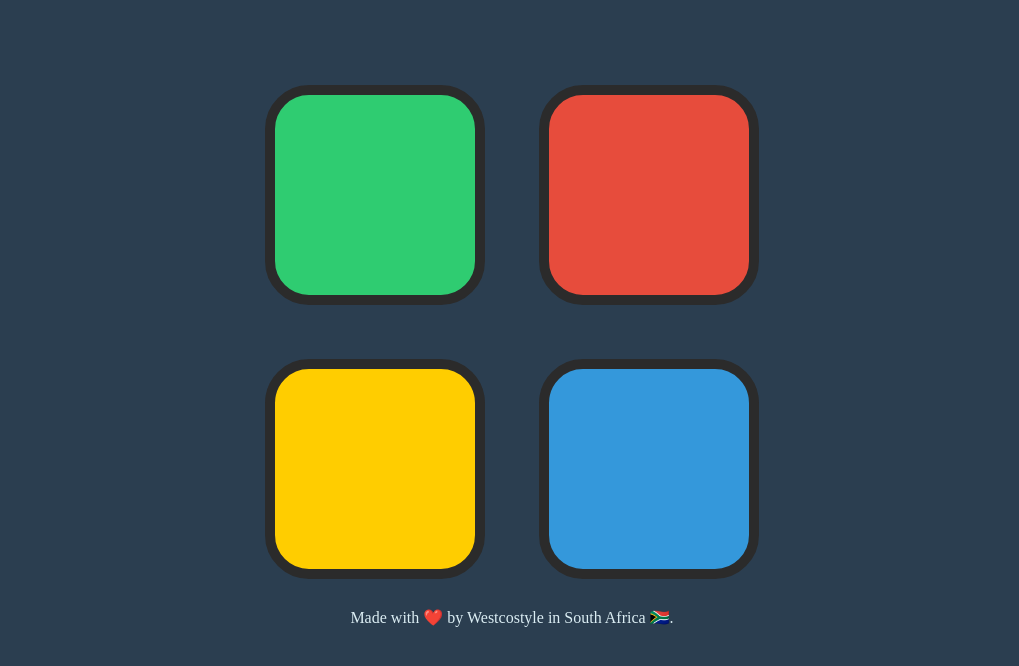
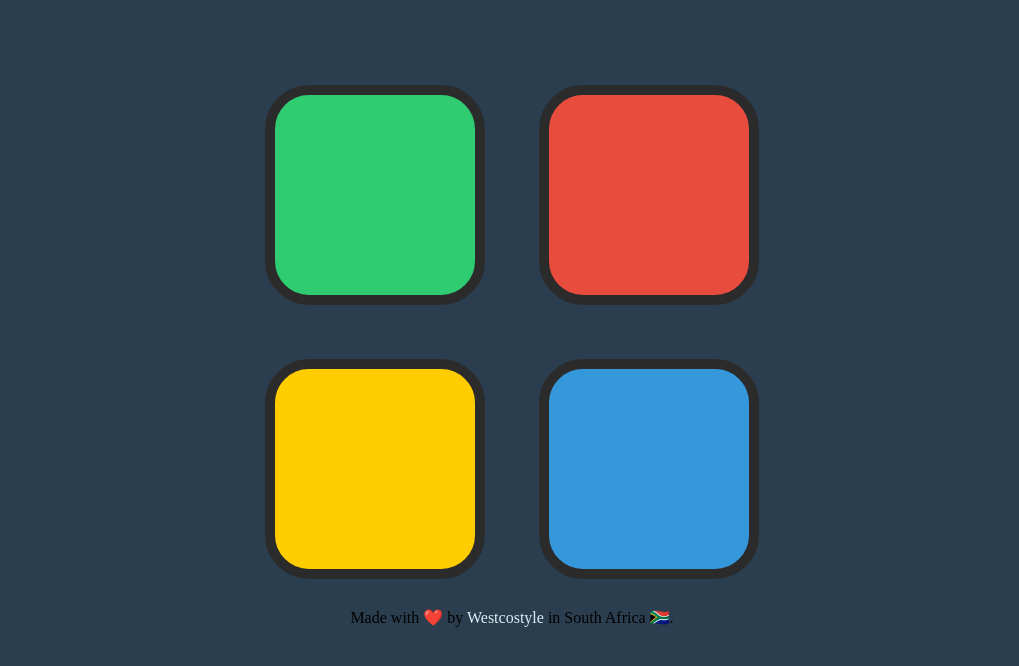
Before and after one commit to whosjorge23/thesimonsays, a plain HTML site: page index.html in a window 1280 px wide. Shown: the part 114-780 px from the top of the page, without its empty margins (128-1147 px from the left). Drawn offline with nearby package versions, Linux system fonts and the light colour scheme.

Commit message:
Add files via upload

```diff
--- a/styles.css
+++ b/styles.css
@@ -1,5 +1,4 @@
 body {
-  color: #DBEDF3;
   text-align: center;
   background-color: #2B3E50;
 }
```
Also changed, not shown: index.html (+2 -1 lines).
